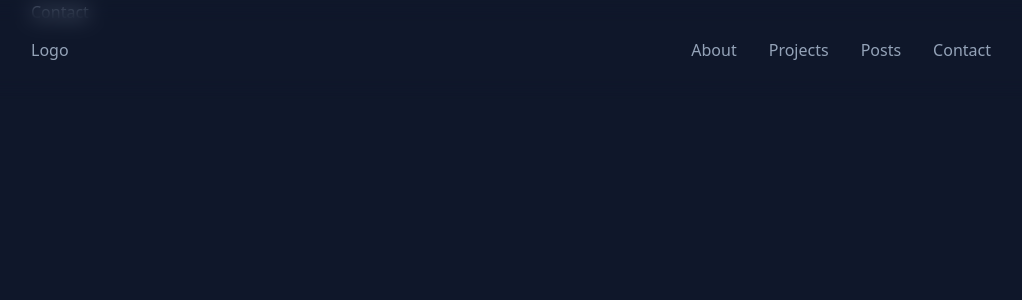
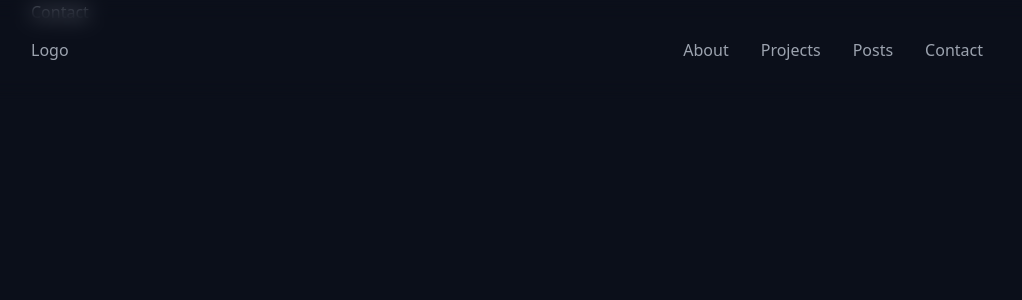
Before and after one commit to lordkerwin/v2, a Next.js app: page /contact in a window 1280 px wide. Shown: the top 300 px of the page, without its empty margins (129-1151 px from the left). Built offline with nearby package versions, Linux system fonts and the light colour scheme; a web font is replaced by a local one.

Commit message:
working on navigation

```diff
--- /dev/null
+++ b/components/Footer.js
@@ -0,0 +1,9 @@
+const Footer = () => {
+    return (
+        <footer className="py-10">
+            <div>Footer</div>
+        </footer>
+    )
+}
+
+export default Footer
--- a/components/Menu.js
+++ b/components/Menu.js
@@ -3,6 +3,7 @@ import cn from 'classnames'
 import { navLinks } from 'config'
 import useScrollDirection from 'hooks'
 import Link from 'next/link'
+import { CSSTransition, TransitionGroup } from 'react-transition-group'
 
 const Menu = () => {
     const [isMounted, setIsMounted] = useState(false)
@@ -36,19 +37,36 @@ const Menu = () => {
         >
             <div className="container">
                 <div className="flex items-center justify-between">
+                    <TransitionGroup component={null}>
+                        {isMounted && (
+                            <CSSTransition classNames={'fadedown'} timeout={0}>
                                 <Link href="/">
                                     <a className={cn('hidden md:inline-block')}>
                                         <span>Logo</span>
                                     </a>
                                 </Link>
-                    <nav className="flex gap-x-8">
-                        {navLinks.map((link) => (
+                            </CSSTransition>
+                        )}
+                    </TransitionGroup>
+
+                    <nav className="flex">
+                        <ol className="flex gap-x-4">
+                            <TransitionGroup component={null}>
+                                {isMounted &&
+                                    navLinks &&
+                                    navLinks.map((link, i) => (
+                                        <CSSTransition key={link.href} classNames={'fadedown'} timeout={0}>
+                                            <li style={{ transitionDelay: `${(i + 1) * 75}ms` }}>
                                                 <Link href={link.href} key={link.href}>
-                                <a className={cn('hidden md:inline-block')}>
+                                                    <a className={cn('block p-2 rounded-lg hover:text-violet-500')}>
                                                         <span>{link.name}</span>
                                                     </a>
                                                 </Link>
+                                            </li>
+                                        </CSSTransition>
                                     ))}
+                            </TransitionGroup>
+                        </ol>
                     </nav>
                 </div>
             </div>
--- a/package.json
+++ b/package.json
@@ -19,6 +19,7 @@
         "next-themes": "^0.2.0",
         "react": "18.1.0",
         "react-dom": "18.1.0",
+        "react-transition-group": "^4.4.2",
         "use-delayed-render": "^0.0.7"
     },
     "devDependencies": {
--- a/pages/index.js
+++ b/pages/index.js
@@ -7,6 +7,7 @@ import Link from 'next/link'
 import Projects from '@/components/Projects'
 import Posts from '@/components/Posts'
 import Contact from '@/components/Contact'
+import Footer from '@/components/Footer'
 
 export function getStaticProps() {
     const posts = allPosts
@@ -27,6 +28,7 @@ export default function Home({ posts, projects }) {
                 <Projects projects={projects} />
                 <Posts posts={posts} />
                 <Contact />
+                <Footer />
             </div>
         </Container>
     )
--- a/styles/globals.scss
+++ b/styles/globals.scss
@@ -12,8 +12,8 @@ html {
 }
 
 body {
-    @apply bg-slate-900;
-    @apply text-slate-400;
+    @apply bg-gray-950;
+    @apply text-gray-400;
 }
 
 .fp-section {
@@ -30,47 +30,16 @@ body {
     @apply max-w-5xl mx-auto w-full px-4 sm:px-6 lg:px-8;
 }
 
-// .burger {
-//     @apply transition-opacity ease-linear duration-300;
-//     @apply border-0 bg-transparent w-8 h-8 relative -ml-2;
-//     @apply z-[1001];
-//     svg {
-//         @apply absolute;
-//         transform: translate(-50%, -50%) scale(1);
-//         top: 50%;
-//         left: 50%;
-//         opacity: 1;
-//         transition: opacity 300ms ease, transform 300ms ease;
-//     }
-//     svg[data-hide='true'] {
-//         opacity: 0;
-//         transform: translate(-50%, -50%) scale(0);
-//     }
-// }
-
-// .mobile-menu {
-//     @apply flex flex-col absolute top-0 left-0 w-full h-screen z-[1000] opacity-0 pt-16 px-4;
-//     background: var(--background);
-//     li {
-//         transform: translateX(20px);
-//         opacity: 0;
-//         width: 0;
-//         white-space: nowrap;
-//         @apply border-b font-semibold border-accent-1 py-2;
-//         a {
-//             @apply py-1;
-//         }
-//     }
-//    &.rendered {
-//         opacity: 1;
-//         li {
-//             transform: translateX(0);
-//             opacity: 1;
-//             @apply w-full border-accent-1;
-//         }
-//     }
-
-// }
+.fadedown-enter {
+    @apply opacity-5;
+    @apply -translate-y-5;
+    @apply transition-all duration-300 ease-in;
+}
+.fadedown-enter-active {
+    @apply opacity-100;
+    @apply translate-y-0;
+    @apply transition-all duration-300 ease-in;
+}
 
 .menu {
     @apply fixed top-0 left-0 w-full z-[1000] bg-transparent;
@@ -88,6 +57,6 @@ body {
         height: var(--nav-scroll-height);
         transform: translateY(0px);
         @apply shadow-black/30;
-        @apply bg-slate-900/90
+        @apply bg-gray-950/90;
     }
 }
--- a/tailwind.config.js
+++ b/tailwind.config.js
@@ -5,20 +5,9 @@ module.exports = {
     theme: {
         extend: {
             colors: {
-                background: 'var(--background)',
-                foreground: 'var(--foreground)',
-                'accent-1': 'var(--accent-1)',
-                'accent-2': 'var(--accent-2)',
-                'accent-3': 'var(--accent-3)',
-                'accent-4': 'var(--accent-4)',
-                'accent-5': 'var(--accent-5)',
-                'accent-6': 'var(--accent-6)',
-                'accent-7': 'var(--accent-7)',
-                'accent-8': 'var(--accent-8)',
-                'accent-9': 'var(--accent-9)',
-                secondary: 'var(--secondary)',
-                'secondary-light': 'var(--secondary-light)',
-                'secondary-dark': 'var(--secondary-dark)',
+                gray: {
+                    950: '#0B0F1A',
+                },
             },
             fontFamily: {
                 sans: ['Inter var', ...defaultTheme.fontFamily.sans],
```
Also changed, not shown: 1 other file (tests, documents, lock files or other folders). Lines whose indentation alone changed are shown as unchanged.
